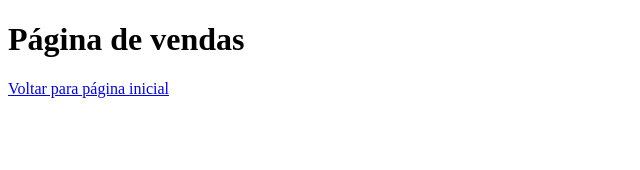
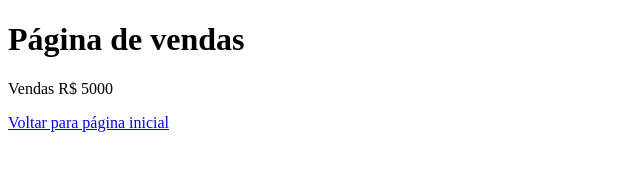
Before and after one commit to celsopixain/aulagithub, a plain HTML site: page vendas.html in a window 1280 px wide. Shown: the whole page, without its empty margins (0-640 px from the left). Drawn offline with Linux system fonts and the light colour scheme.

Commit message:
Acrescentado valor das vendas

```diff
--- a/vendas.html
+++ b/vendas.html
@@ -8,6 +8,7 @@
 </head>
 <body>
     <h1>Página de vendas</h1>
+    <p>Vendas R$ 5000</p>
     <a href="index.html"> Voltar para página inicial</a>
 </body>
 </html>
```
